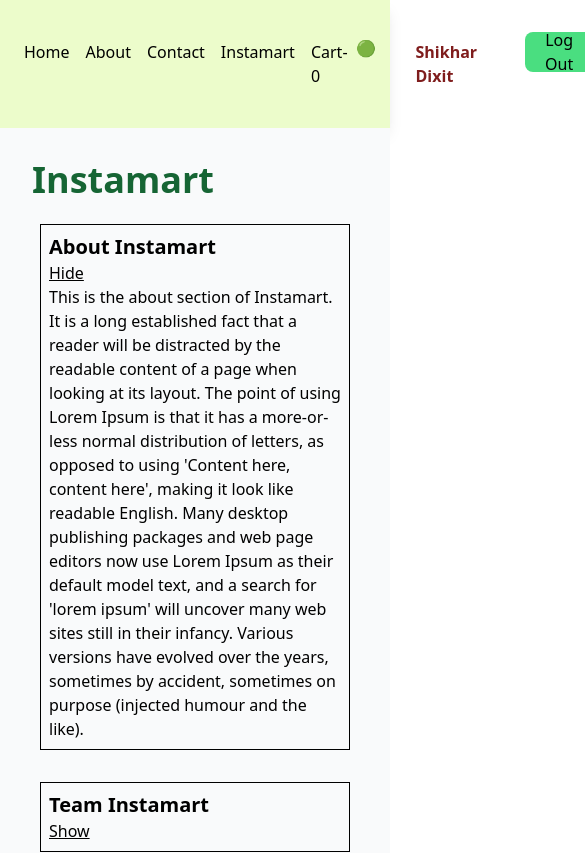
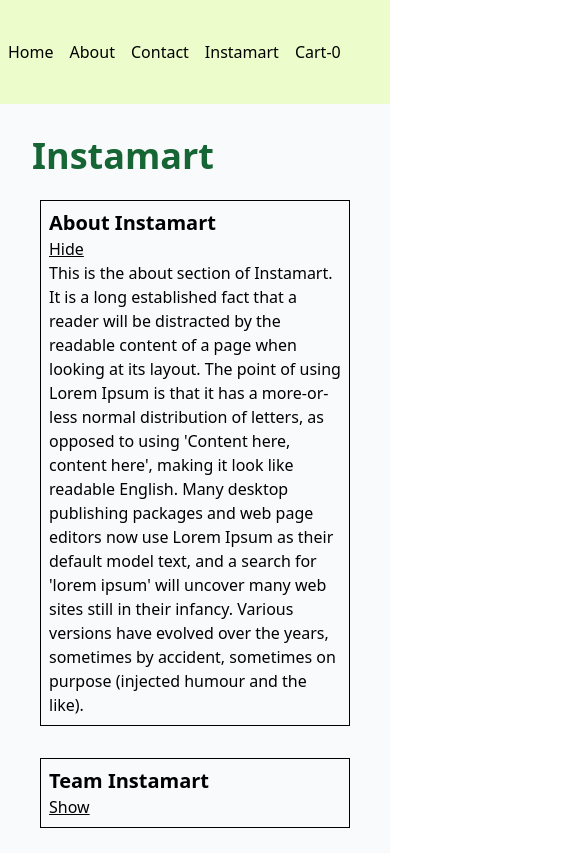
Before and after one commit to shikhar66/Food-Ordering-Website, a React (Vite) app: page /instamart in a window 390 px wide. Shown: the top 853 px of the page, 585 px wide, since content can reach past the window. Built offline with nearby package versions, Linux system fonts and the light colour scheme.

Commit message:
added media query for small devices

```diff
--- a/src/components/Header.js
+++ b/src/components/Header.js
@@ -10,7 +10,7 @@ import useOnline from "../utils/useOnline";
 
 const Title = () => {
   return (
-    <a href="/">
+    <a href="/" className="hidden md:block">
       <img
         data-testid="logo"
         className="h-28 p-2"
@@ -30,10 +30,10 @@ const Header = () => {
   const isOnline = useOnline();
 
     return (
-      <div className="flex justify-between bg-lime-100 shadow-lg  z-10 ">
+      <div className="flex flex-col md:flex-row justify-between bg-lime-100 shadow-lg  z-10 ">
         <Title />
-        <div className="nav-items">
-          <ul className="flex py-10">
+        <div className="nav-items sm:mr-2">
+          <ul className="flex py-10 ">
             <li className="px-2"><Link to="/">Home</Link></li>
             <li className="px-2"><Link to="/about">About</Link></li>
             <li className="px-2"> <Link to="/contact">Contact</Link></li>
@@ -42,9 +42,11 @@ const Header = () => {
             <li className="px-2" > <Link to="/cart" data-testid="cart">Cart-{cartItems.length }</Link></li>
           </ul>
         </div>
-        <h1 data-testid="online-status" className="w-6 h-6 pt-9  ">{isOnline ? "🟢" : "🔴" }</h1>
-        <h1 className="p-10 font-bold text-red-900">{user.name}</h1>
-        {isLoggedIn?<button className="p-5 my-8 flex items-center h-1 m-2 bg-green-400 hover:bg-green-500 rounded-lg" onClick={()=>setIsLoggedIn(false)} >Log In</button>:<button className="p-5 my-8 flex items-center h-1 m-2 bg-green-400 hover:bg-green-500 rounded-lg" onClick={()=>setIsLoggedIn(true)} >Log Out</button>}
+
+        <h1 data-testid="online-status" className=" hidden md:block w-6 h-6 pt-2 md:pt-9 md:pl-4 ">{isOnline ? "🟢" : "🔴" }</h1>
+
+        <h1 className="hidden md:block p-10 font-bold text-red-900">{user.name}</h1>
+        {isLoggedIn?<button className="hidden md:block p-5 my-8 bg-green-400 hover:bg-green-500 rounded-lg" onClick={()=>setIsLoggedIn(false)} >Log In</button>:<button className="hidden md:block p-5 my-8 bg-green-400 hover:bg-green-500 rounded-lg" onClick={()=>setIsLoggedIn(true)} >Log Out</button>}
 
 
       </div>
--- a/src/components/RestaurantCard.js
+++ b/src/components/RestaurantCard.js
@@ -5,7 +5,7 @@ import UserContext from "../utils/UserContext";
 const  RestaurantCard = ({name,cuisines,cloudinaryImageId,avgRating}) => {
      const {user} = useContext(UserContext)
     return (
-      <div className="w-[200px] m-2 p-2 shadow-lg bg-lime-200 h-[400px]" >
+      <div className=" md:w-[200px] m-2 p-2 shadow-lg bg-lime-200 h-auto md:h-[400px] flex flex-col items-center " >
         <img src={IMG_CDN_URL+cloudinaryImageId}  />
         <h2 className="font-bold text-xl">{name}</h2>
         <h3>{cuisines.join(", ")}</h3>
```
